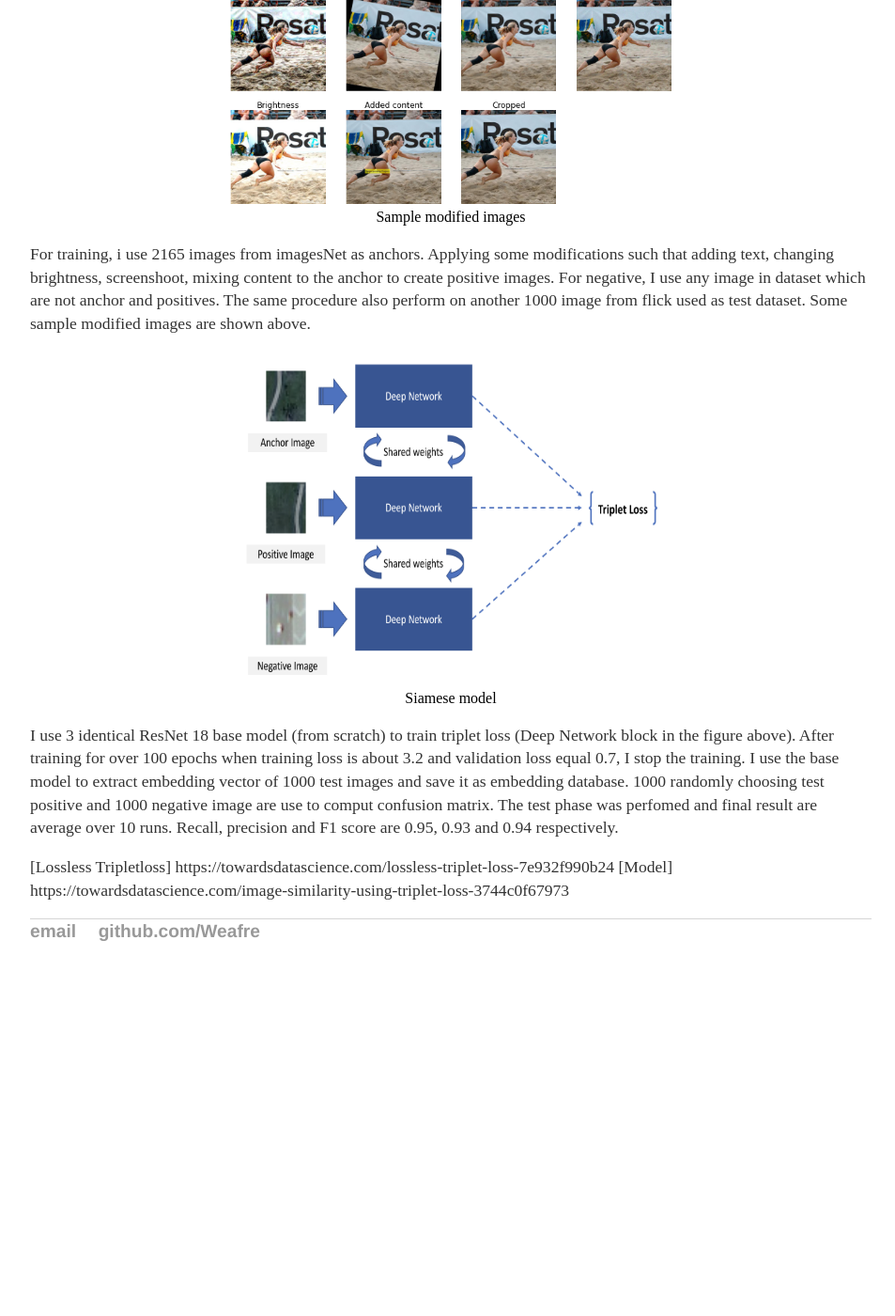
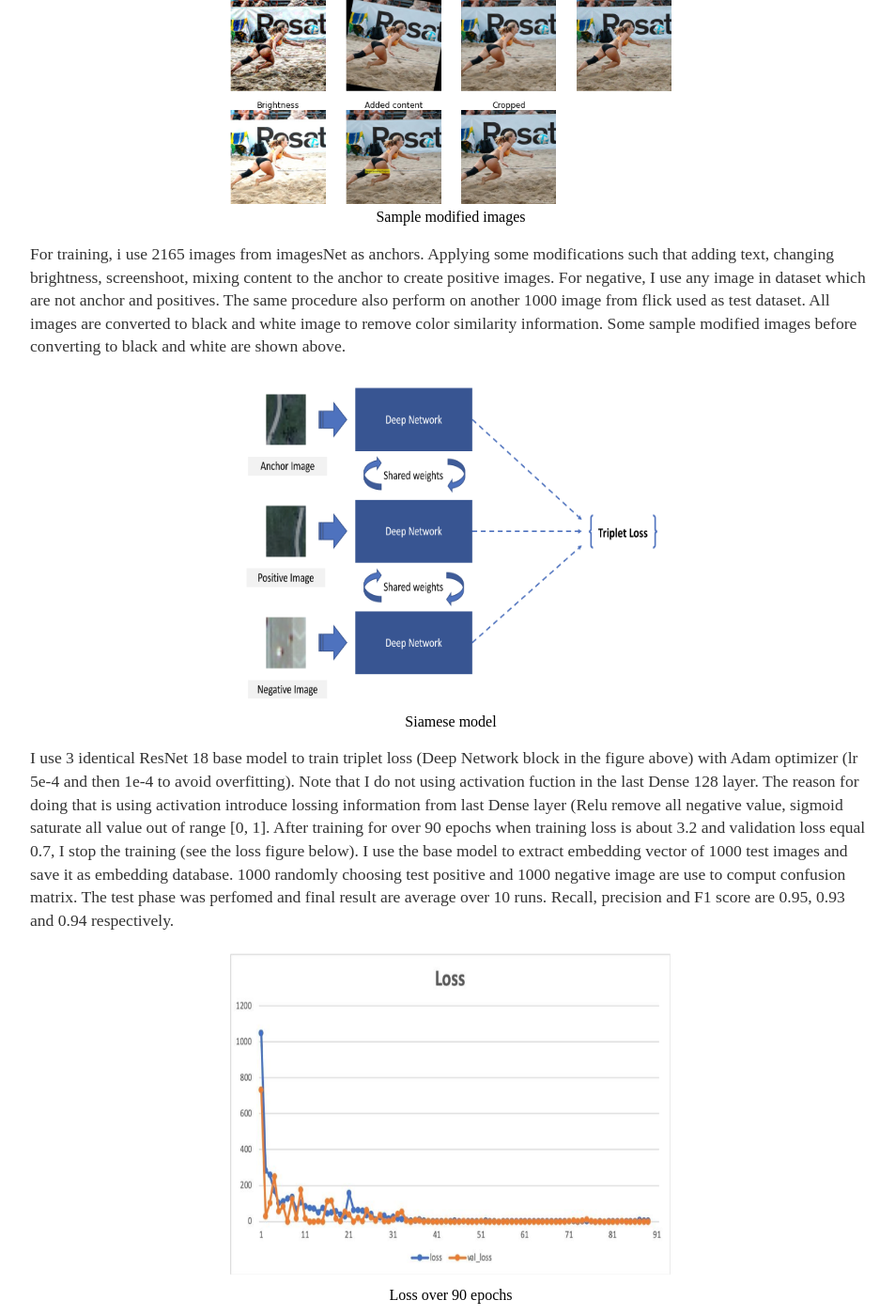
Before and after one commit to Weafre/weafre.github.io, a Jekyll site: the page built from _posts/2020-04-14-Image-Fingerprinting.md, in a window 1280 px wide and 1400 px high, scrolled down 2137 px. Shown: the whole window at 94% size, without its empty margins (160-1113 px from the left). Built offline with Jekyll 4.4.1, drawn with Linux system fonts in a browser that asks for light colours; before the commit the page ends 3202 px from its top, so only the background shows below that; some of the changed text lies outside the part shown.

Commit message:
added content

```diff
--- a/_posts/2020-04-14-Image-Fingerprinting.md
+++ b/_posts/2020-04-14-Image-Fingerprinting.md
@@ -75,7 +75,7 @@
  </figcaption>
 </figure>
 <p style="font-size:110%;">
-For training, i use 2165 images from imagesNet as anchors. Applying some modifications such that adding text, changing brightness, screenshoot, mixing content to the anchor to create positive images. For negative, I use any image in dataset which are not anchor and positives. The same procedure also perform on another 1000 image from flick used as test dataset. Some sample modified images are shown above.
+For training, i use 2165 images from imagesNet as anchors. Applying some modifications such that adding text, changing brightness, screenshoot, mixing content to the anchor to create positive images. For negative, I use any image in dataset which are not anchor and positives. The same procedure also perform on another 1000 image from flick used as test dataset. All images are converted to black and white image to remove color similarity information. Some sample modified images before converting to black and white are shown above.
 </p>
 <figure>
  <img src='{{site.url}}/images/model.png' alt='Video coding standardization ' style="width:480px;height:360px;" class="center"/>
@@ -86,8 +86,25 @@
  </figcaption>
 </figure>
 <p style="font-size:110%;">
-I use 3 identical ResNet 18 base model (from scratch) to train triplet loss (Deep Network block in the figure above). After training for over 100 epochs when training loss is about 3.2 and validation loss equal 0.7, I stop the training. I use the base model to extract embedding vector of 1000 test images and save it as embedding database.  1000 randomly choosing test positive and 1000 negative image are use to comput confusion matrix. The test phase was perfomed  and final result are average over 10 runs. Recall, precision and F1 score are 0.95, 0.93 and 0.94 respectively.
+I use 3 identical ResNet 18 base model to train triplet loss (Deep Network block in the figure above) with Adam optimizer (lr 5e-4 and then 1e-4 to avoid overfitting). Note that I do not using activation fuction in the last Dense 128 layer. The reason for doing that is using activation introduce lossing information from last Dense layer (Relu remove all negative value, sigmoid saturate all value out of range [0, 1]. After training for over 90 epochs when training loss is about 3.2 and validation loss equal 0.7, I stop the training (see the loss figure below). I use the base model to extract embedding vector of 1000 test images and save it as embedding database.  1000 randomly choosing test positive and 1000 negative image are use to comput confusion matrix. The test phase was perfomed  and final result are average over 10 runs. Recall, precision and F1 score are 0.95, 0.93 and 0.94 respectively.
 </p>
+<figure>
+ <img src='{{site.url}}/images/loss.png' alt='Video coding standardization ' style="width:480px;height:360px;" class="center"/>
+ <figcaption>
+ 	<center>
+Loss over 90 epochs
+ </center>
+ </figcaption>
+</figure>
+
+<figure>
+ <img src='{{site.url}}/images/wronglyclassified.jpeg' alt='Video coding standardization ' style="width:480px;height:360px;" class="center"/>
+ <figcaption>
+ 	<center>
+Wrongly classified image and distance
+ </center>
+ </figcaption>
+</figure>
 <p style="font-size:110%;">
 [Lossless Tripletloss] https://towardsdatascience.com/lossless-triplet-loss-7e932f990b24
 [Model] https://towardsdatascience.com/image-similarity-using-triplet-loss-3744c0f67973
```
Also changed, not shown: other parts of _posts/2020-04-14-Image-Fingerprinting.md (+1 -1 lines), images/loss.png (added), images/wronglyclassified.jpeg (added).
